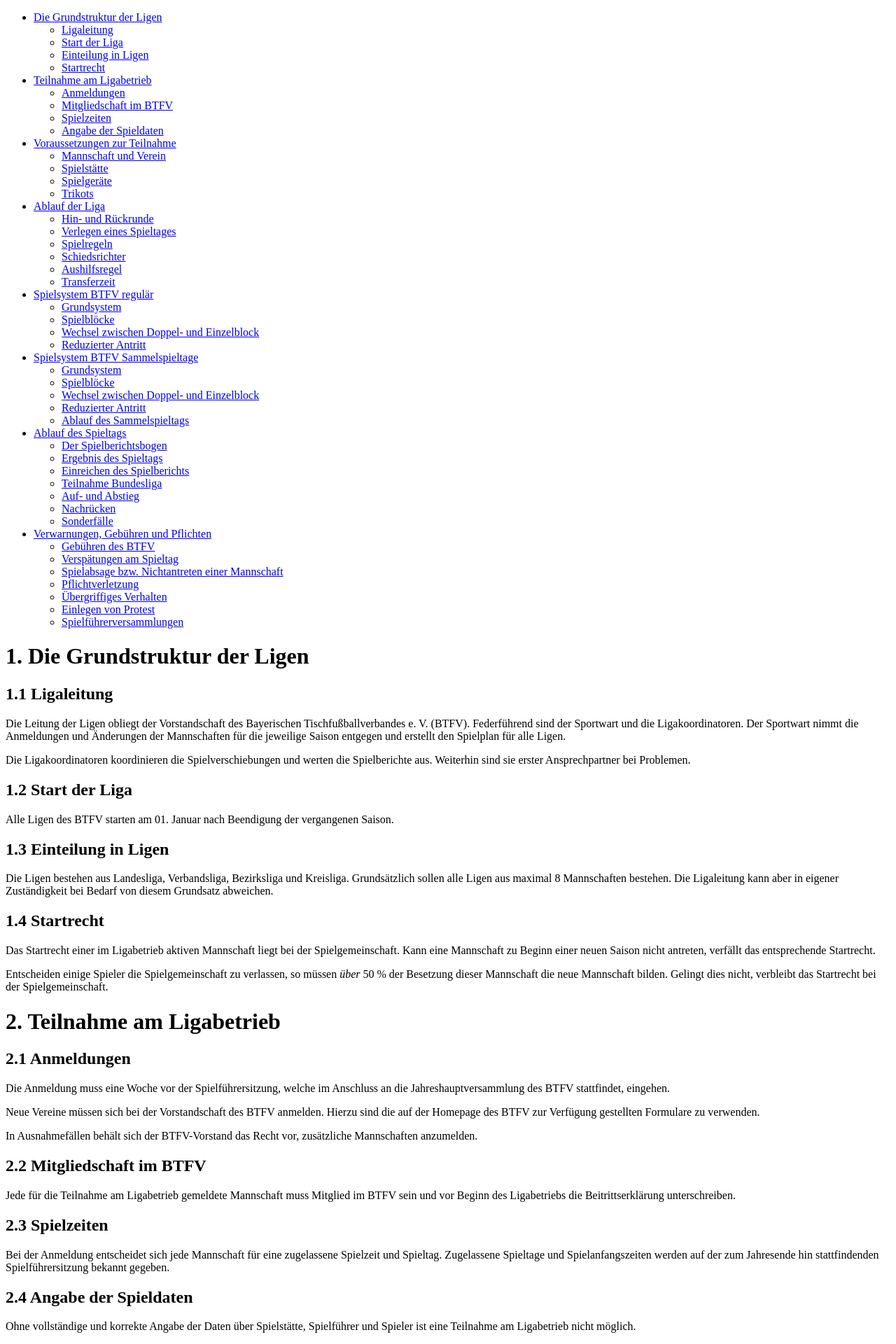
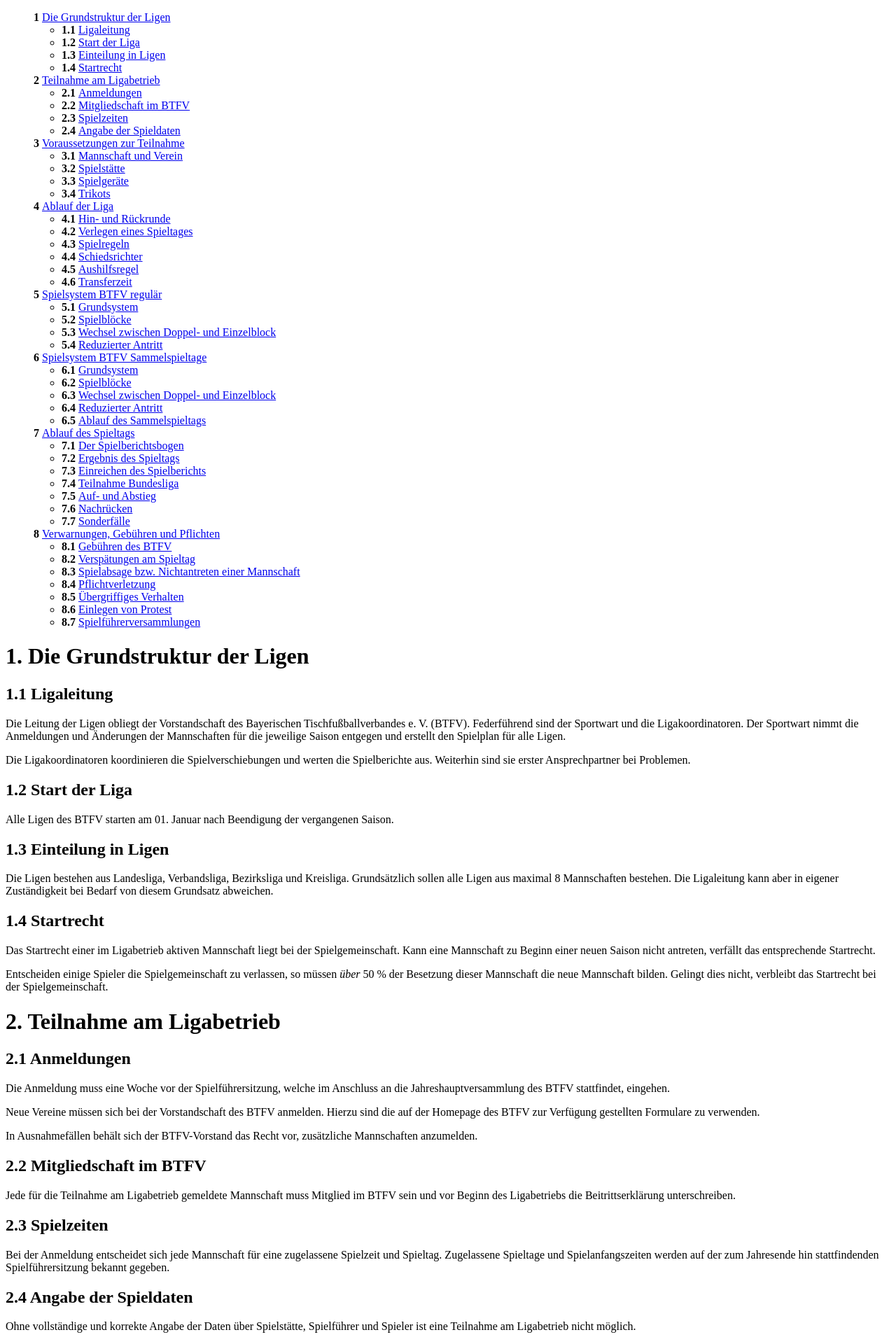
Before and after one commit to TFVSH/tfvsh-docs, a Jekyll site: the page built from docs/spielordnung.md, in a window 1280 px wide. Shown: the top 1920 px of the page at 70% size. Built offline with Jekyll 4.4.1, drawn with Linux system fonts in a browser that asks for light colours.

Commit message:
Update style.css

```diff
--- a/assets/css/style.css
+++ b/assets/css/style.css
@@ -31,3 +31,21 @@ h4::before {
     counter-increment: subsubsubsection; /* Erhöht den subsubsubsection-Zähler */
     content: counter(section) "." counter(subsection) "." counter(subsubsection) "." counter(subsubsubsection) " "; /* Zeigt alle vier Zähler */
 }
+/* Initialisierung des Zählers für das Inhaltsverzeichnis */
+#markdown-toc {
+    counter-reset: item; /* Initialisiert den Hauptzähler */
+    list-style-type: none; /* Entfernt Standard-Aufzählungspunkte */
+}
+
+#markdown-toc li {
+    counter-increment: item; /* Erhöht den Zähler bei jedem Listenelement */
+}
+
+#markdown-toc li::before {
+    content: counters(item, ".") " "; /* Erzeugt die nummerierte Liste */
+    font-weight: bold; /* Macht die Nummern fett */
+}
+
+#markdown-toc ul {
+    counter-reset: item; /* Setzt den Zähler bei jeder neuen Unterliste zurück */
+}
```
